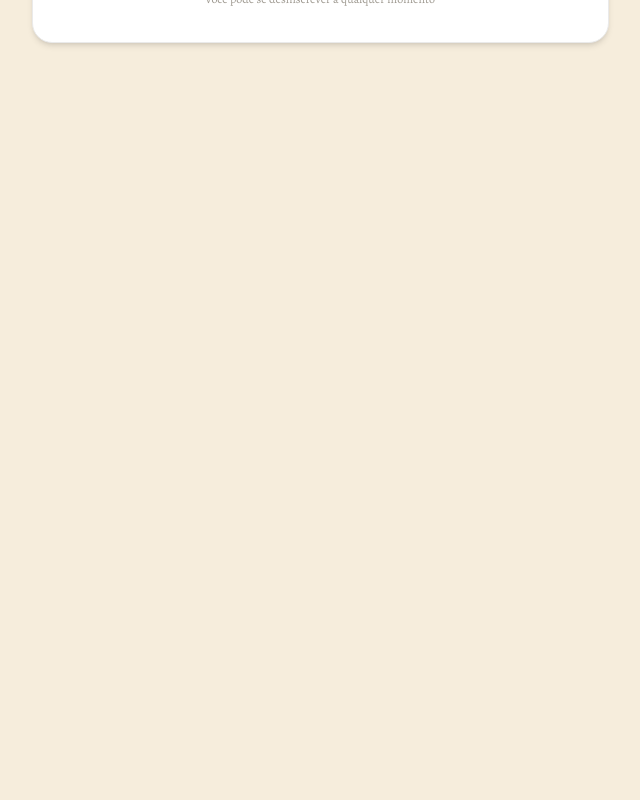
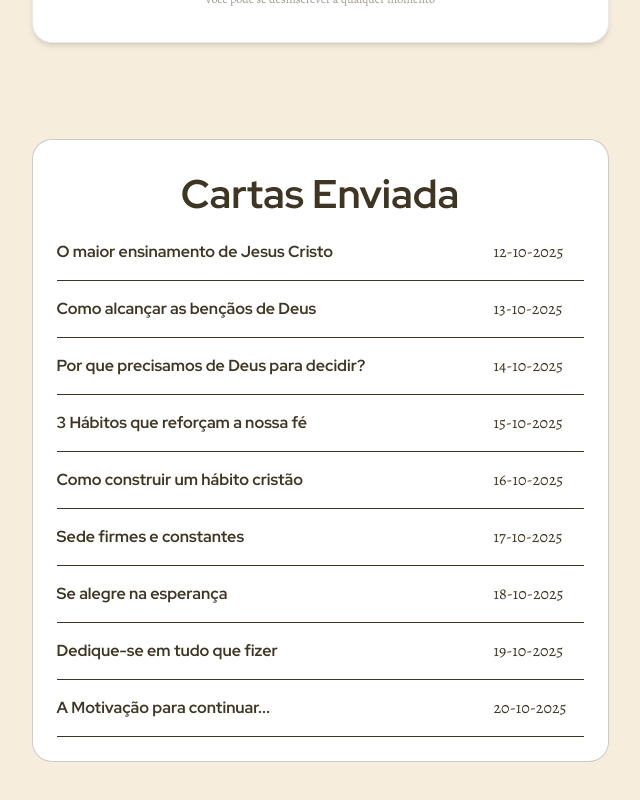
Before and after one commit to thiagogracini/trajetoria-com-jesus, a Next.js app: page / in a window 1280 px wide. Shown: the part 582-1382 px from the top of the page, without its empty margins (320-960 px from the left). Before the commit the page ends 800 px from the top, so only its background shows below. Built offline with nearby package versions, Linux system fonts and the light colour scheme.

Commit message:
add on posts list on root page

```diff
--- a/app/page.js
+++ b/app/page.js
@@ -6,11 +6,13 @@ import { ContainerGrid } from "@components/lp-newsletter/container.js";
 
 function Home() {
   const posts = getAllPosts();
+  posts.sort((a, b) => a.letter - b.letter);
+
   return (
     <>
       {/* <Hero /> */}
       <ContainerGrid>
-        <div className="m-auto text-center max-w-326 laptop:max-w-610 pt-96">
+        <div className="m-auto text-center max-w-326 tablet:max-w-610 pt-96">
           <h2 className="text-[24px] font-light tracking-[16px]">CARTAS</h2>
           <h1 className="font-redhatdisplay text-[48px] font-bold">
             Ao Cristão
@@ -24,13 +26,30 @@ function Home() {
           </p>
         </div>
         <SubscribeForm
-          className="m-auto max-w-326 laptop:max-w-577 laptop:w-full"
+          className="m-auto max-w-326 tablet:max-w-577 tablet:w-full"
           formHeadLine={
             <>
               <strong>Receba a carta diária</strong> no seu e-mail
             </>
           }
         />
+
+        <section className="border border-[#3f352241] rounded-[1.25rem] bg-white m-auto mt-96 mb-48 max-w-577 p-24">
+          <h2 className="text-center font-redhatdisplay text-[40px] font-bold">
+            Cartas Enviada
+          </h2>
+          {posts.map((post) => (
+            <div key={post.letter}>
+              <Link
+                className="w-full pt-16 pb-16 border-b flex justify-between"
+                href={`/cartas/${post.slug}`}
+              >
+                <h3 className="font-bold mr-15">{post.title}</h3>
+                <p className="w-full max-w-90">{post.date}</p>
+              </Link>
+            </div>
+          ))}
+        </section>
       </ContainerGrid>
 
       {/* <ul>
```
